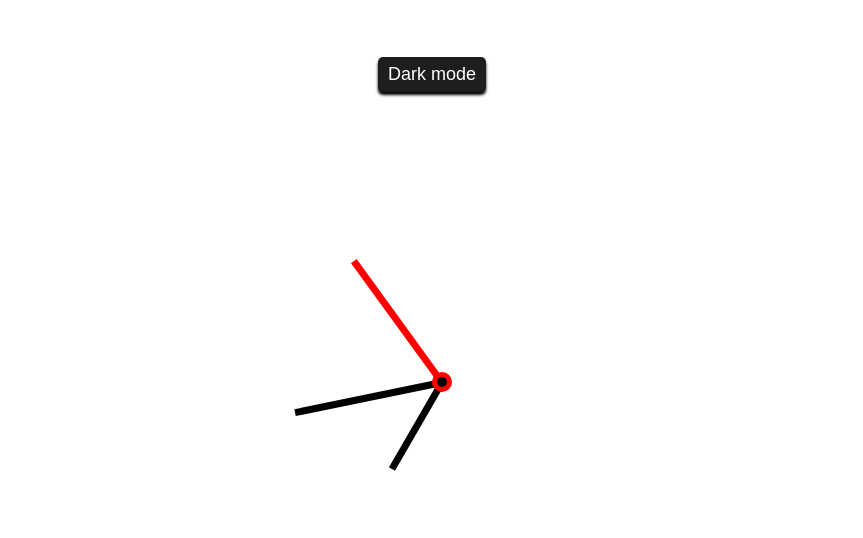
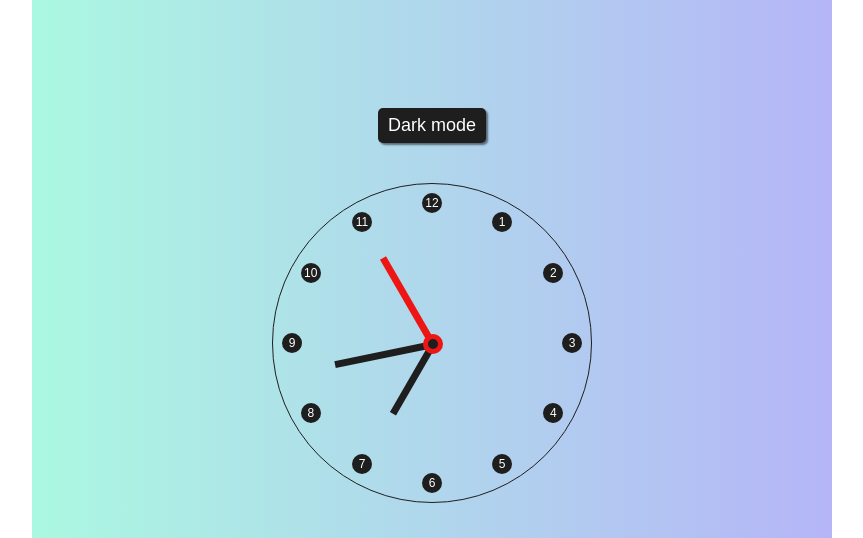
Before and after one commit to katy-paola/reloj-js, a plain HTML site: page index.html in a window 1280 px wide. Shown: the top 538 px of the page, without its empty margins (208-1071 px from the left). Drawn offline with Linux system fonts and the light colour scheme; a web font is replaced by a local one.

Commit message:
Correct hand init and add numbers to the watch

```diff
--- a/css/reloj.css
+++ b/css/reloj.css
@@ -2,6 +2,9 @@
     margin: 0;
     padding: 0;
     box-sizing: border-box;
+}
+body{
+    font-family: 'REM', sans-serif;
 }
 .container{
     position: relative;
@@ -11,7 +14,12 @@
     justify-content: center;
     align-items: center;
     position: relative;
-    gap: 35vh;
+    gap: 40px;
+    padding: 16px;
+    max-width: 800px;
+    min-width: 340px;
+    margin: auto;
+    background: linear-gradient(to right, rgb(171, 248, 225), rgb(181, 181, 247));
 }
 .mode{
     background-color: #1f1e1e;
@@ -21,63 +29,81 @@
     font-size: 18px;
     cursor: pointer;
     border: none;
-    box-shadow: 0 3px 3px #000;
+    box-shadow: 2px 2px 2px rgba(0,0,0,0.5);
+    transition: all 0.5s ease;
 }
 .mode:hover{
-    background-color: #252525;
-    box-shadow: 0 1px 3px #000;
+    box-shadow: 1px 1px 1px rgba(0,0,0,0.5);
+}
+.bg-dark{
+    background: linear-gradient(to right, rgb(59, 80, 146),rgb(75, 187, 153));
+    transition: all 0.5s ease;
 }
 .active-dark{
     background-color: #252525;
     color: #fff;
+    transition: all 0.5s ease;
 }
 .active-dark.hand-dark{
     background: #fff;
-    color: #000;
+    color: #1f1e1e;
+    transition: all 0.5s ease;
+}
+.active-dark.number{
+    background-color: #fff;
+    color: #1f1e1e;
+    transition: all 0.5s ease;
 }
 .reloj{
     position: relative;
+    display: flex;
+    align-items: center;
+    justify-content: center;
+    width: 320px;
+    height: 320px;
+    border: 1px solid #1f1e1e;
+    border-radius: 50%;
 }
 .center{
     position: absolute;
-    top: 0;
-    left: 0;
+    top: 150px;
+    left: 150px;
     width: 20px;
     height: 20px;
     border-radius: 50%;
-    border: 5px solid red;
-    background: #000;
+    border: 5px solid rgb(238, 21, 21);;
+    background: #1f1e1e;
     z-index: 1;
 }
 .hour{
     position: absolute;
-    top: 6.5px;
-    left: 10px;
-    width: 100px;
+    top: 156.5px;
+    left: 160px;
+    width: 80px;
     height: 7px;
-    background: #000;
+    background: #1f1e1e;
     transform: rotate(270deg);
     transform-origin: 0 3.5px;
     transition: all 0.1s ease-in-out;
 }
 .minute{
     position: absolute;
-    top: 6.5px;
-    left: 10px;
-    width: 150px;
+    top: 156.5px;
+    left: 160px;
+    width: 100px;
     height: 7px;
-    background: #000;
+    background: #1f1e1e;
     transform: rotate(270deg);
     transform-origin: 0 3.5px;
     transition: all 0.1s ease-in-out;
 }
 .second{
     position: absolute;
-    top: 6.5px;
-    left: 10px;
-    width: 150px;
+    top: 156.5px;
+    left: 160px;
+    width: 100px;
     height: 7px;
-    background: #f00;
+    background: rgb(238, 21, 21);
     transform: rotate(270deg);
     transform-origin: 0 3.5px;
     transition: all 0.1s ease-in-out;
@@ -95,3 +121,29 @@
 .showInfo .date{
     font-size: 20px;
 }
+.numbers {
+    width: 320px;
+    height: 320px;
+    position: absolute;
+    top: 50%;
+    left: 50%;
+    transform: translate(-50%, -50%);
+}
+.number {
+    position: absolute;
+    font-size: 12px;
+    width: 20px;
+    height: 20px;
+    border-radius: 50%;
+    color: white;
+    background-color: #1f1e1e;
+    display: flex;
+    align-items: center;
+    justify-content: center;
+}
+a{
+    color: #1f1e1e;
+}
+a:hover{
+    color: #414040;
+}
--- a/index.html
+++ b/index.html
@@ -6,11 +6,17 @@
     <meta name="viewport" content="width=device-width, initial-scale=1.0" />
     <title>Reloj</title>
     <link rel="stylesheet" href="css/reloj.css">
+    <link rel="preconnect" href="https://fonts.googleapis.com">
+    <link rel="preconnect" href="https://fonts.gstatic.com" crossorigin>
+    <link href="https://fonts.googleapis.com/css2?family=REM:wght@300&display=swap" rel="stylesheet">
   </head>
   <body>
     <div class="container">
       <button class="mode" id="mode">Dark mode</button>
       <div class="reloj">
+        <div class="numbers">
+
+        </div>
         <div class="center"></div>
         <div class="hour"></div>
         <div class="minute"></div>
@@ -20,6 +26,9 @@
         <div class="time"></div>
         <div class="date"></div>
       </div>
+      <footer>
+        <p>Coded by <a href="https://www.linkedin.com/in/katy-barboza-baena-406333203/" target="_blank">Katy Barboza</a>.</p>
+      </footer>
     </div>
     <script src="js/reloj.js"></script>
   </body>
--- a/js/reloj.js
+++ b/js/reloj.js
@@ -42,39 +42,12 @@ const months = [
 const elementos = {
   mode: document.getElementById("mode"),
   cuerpoDom: document.querySelector("body"),
+  container: document.querySelector(".container"),
   center: document.querySelector(".center"),
   time: document.querySelector(".time"),
   date: document.querySelector(".date"),
 }
 
-//creamos una función para cambiar el modo de la página
-
-let isClicked = false;
-
-function changeMode() {
-  elementos.mode.addEventListener("click", darkMode);
-}
-
-changeMode();
-
-function darkMode(){
-  if(!isClicked){
-    elementos.cuerpoDom.className = "active-dark";
-    elementos.mode.className = "mode active-dark hand-dark";
-    elementos.center.className = "center active-dark hand-dark";
-    hourHand.element.className = "hour active-dark hand-dark";
-    minuteHand.element.className = "minute active-dark hand-dark";
-    console.log(isClicked);
-    isClicked = true;
-  }else{
-    elementos.cuerpoDom.className = "";
-    elementos.mode.className = "mode";
-    elementos.center.className = "center";
-    hourHand.element.className = "hour";
-    minuteHand.element.className = "minute";
-    isClicked = false;
-  }
-}
 
 //creamos una función para inicializar las propiedades de cada objeto
 
@@ -88,12 +61,32 @@ function initHands() {
   rotation2 = 0.1;
 
   element3 = document.querySelector(".second");
-  angle3 = currentTime.getSeconds() * 6;
+  angle3 = currentTime.getSeconds() * 6 + 6;
   rotation3 = 6;
 
   hourHand = new hand(element1, angle1, rotation1);
   minuteHand = new hand(element2, angle2, rotation2);
   secondHand = new hand(element3, angle3, rotation3);
+
+  //creamos un bucle para crear los números del reloj
+  const numbersContainer = document.querySelector(".numbers");
+  const radius = 140; // Radio del círculo que contendrá los números
+  const centerX = 160; // Coordenada X del centro del círculo
+  const centerY = 160; // Coordenada Y del centro del círculo
+
+  for (let i = 1; i <= 12; i++) {
+    const number = document.createElement("div");
+    number.textContent = i;
+    number.classList.add("number");
+    numbersContainer.appendChild(number);
+
+    const angle = ((i - 3) * 30 * Math.PI) / 180; // Ángulo en radianes
+    const x = centerX + radius * Math.cos(angle) - 10;
+    const y = centerY + radius * Math.sin(angle) - 10;
+
+    number.style.left = `${x}px`;
+    number.style.top = `${y}px`;
+  }
 }
 initHands();
 
@@ -104,6 +97,9 @@ function updateClock() {
 
   setInterval(() => {
 
+    //actualizamos la hora actual
+    currentTime = new Date();
+
     //actualizamos el valor de la propiedad element de cada objeto
     hourHand.element.style.transform = `rotate(${hourHand.initialAngle - 90}deg)`;
     minuteHand.element.style.transform = `rotate(${minuteHand.initialAngle - 90}deg)`;
@@ -113,12 +109,53 @@ function updateClock() {
     hourHand.initialAngle += hourHand.rotationAngle;
     minuteHand.initialAngle += minuteHand.rotationAngle;
     secondHand.initialAngle += secondHand.rotationAngle;
+
+//usar innerHTML para mostrar la hora, día, mes y fecha
+
+elementos.time.innerHTML = `<p>${currentTime.toLocaleTimeString("en-US")}</p>`;
+elementos.date.innerHTML = `<p>${days[currentTime.getDay()]}, ${months[currentTime.getMonth()]} ${currentTime.getDate()}</p>`;
   }, 1000);
 }
 
 updateClock();
 
-//usar innerHTML para mostrar la hora, día, mes y fecha
 
-elementos.time.innerHTML = `<p>${currentTime.toLocaleTimeString("en-US")}</p>`;
-elementos.date.innerHTML = `<p>${days[currentTime.getDay()]}, ${months[currentTime.getMonth()]} ${currentTime.getDate()}</p>`;
+//creamos una función para cambiar el modo de la página
+
+let isClicked = false;
+
+function changeMode() {
+  elementos.mode.addEventListener("click", darkMode);
+}
+
+//agregamos un nuevo elemento al objeto elementos
+elementos.number = document.querySelectorAll(".number");
+console.log(elementos.number);
+
+changeMode();
+
+function darkMode(){
+  if(!isClicked){
+    elementos.cuerpoDom.className = "active-dark";
+    elementos.mode.className = "mode active-dark hand-dark";
+    elementos.container.className = "container bg-dark";
+    elementos.center.className = "center active-dark hand-dark";
+    hourHand.element.className = "hour active-dark hand-dark";
+    minuteHand.element.className = "minute active-dark hand-dark";
+    elementos.number.forEach(element => {
+      element.className = "number active-dark";
+    });
+    isClicked = true;
+  }else{
+    elementos.cuerpoDom.className = "";
+    elementos.mode.className = "mode";
+    elementos.container.className = "container";
+    elementos.center.className = "center";
+    hourHand.element.className = "hour";
+    minuteHand.element.className = "minute";
+    elementos.number.forEach(element => {
+      element.className = "number";
+    });
+    isClicked = false;
+  }
+}
```
